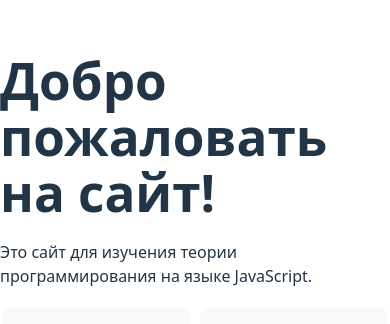
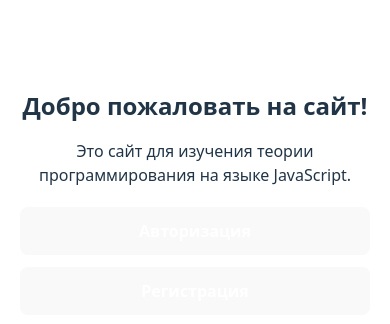
Before and after one commit to N01ZY-D/code-battle, a React (Vite) app in the folder frontend/: page / in a window 390 px wide. Shown: the part 218-542 px from the top of the page. Built offline with nearby package versions, Linux system fonts and the light colour scheme; no server answers.

Commit message:
homePage adaptive

```diff
--- a/frontend/src/styles/homePage.css
+++ b/frontend/src/styles/homePage.css
@@ -3,18 +3,24 @@
   flex-direction: column;
   align-items: center;
   gap: 20px;
+  padding: 40px 20px;
+  text-align: center;
 }
 
 .home-title {
   margin: 0;
+  font-size: 2rem;
 }
 
 .home-description {
   margin: 0;
+  font-size: 1.1rem;
+  max-width: 500px;
 }
 
 .home-buttons {
   width: 100%;
+  max-width: 400px;
   display: flex;
   flex-direction: row;
   gap: 10px;
@@ -22,11 +28,11 @@
 }
 
 .home-button {
-  flex: 0 0 48%; /* Каждая кнопка будет занимать 48% ширины */
+  flex: 1;
 }
 
 .home-button button {
-  width: 100%; /* Делаем кнопку на 100% ширины своего контейнера */
+  width: 100%;
   text-align: center;
   padding: 12px 0;
   color: white;
@@ -41,3 +47,23 @@
 .home-button button:hover {
   background-color: #344756;
 }
+
+/* 🔽 Мобильная адаптация */
+@media (max-width: 600px) {
+  .home-buttons {
+    flex-direction: column;
+    gap: 12px;
+  }
+
+  .home-button {
+    flex: 1 1 100%;
+  }
+
+  .home-title {
+    font-size: 1.5rem;
+  }
+
+  .home-description {
+    font-size: 1rem;
+  }
+}
```
